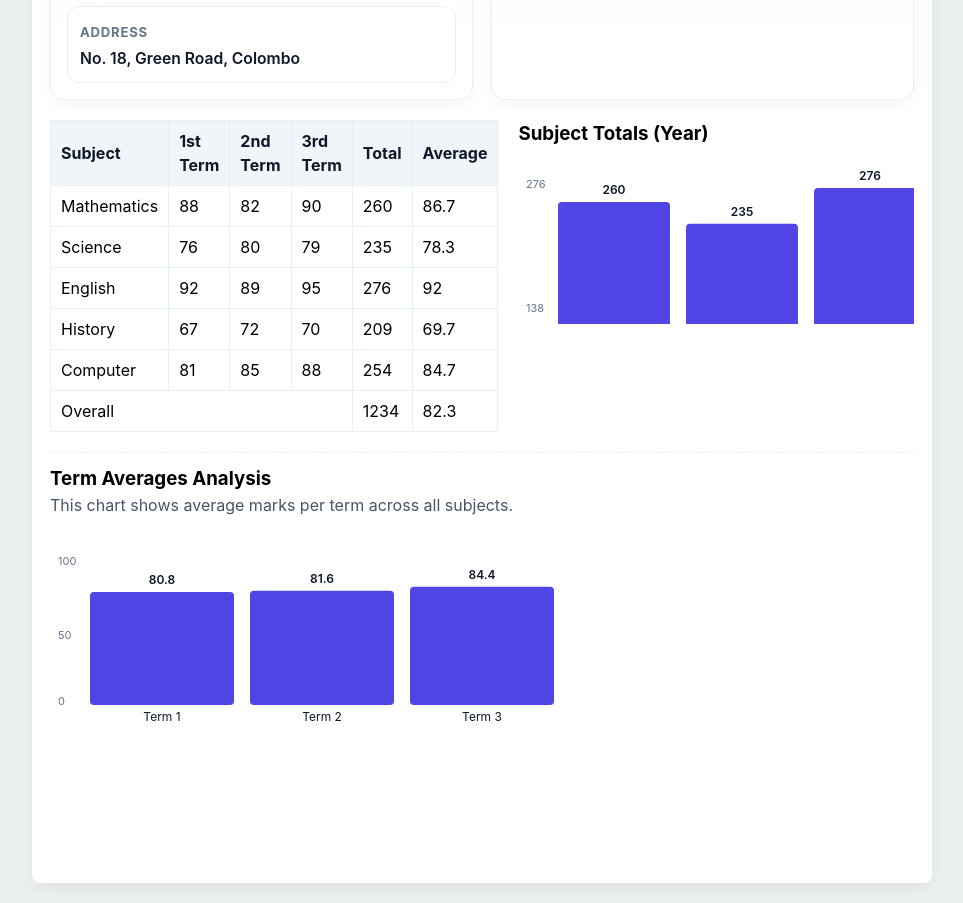
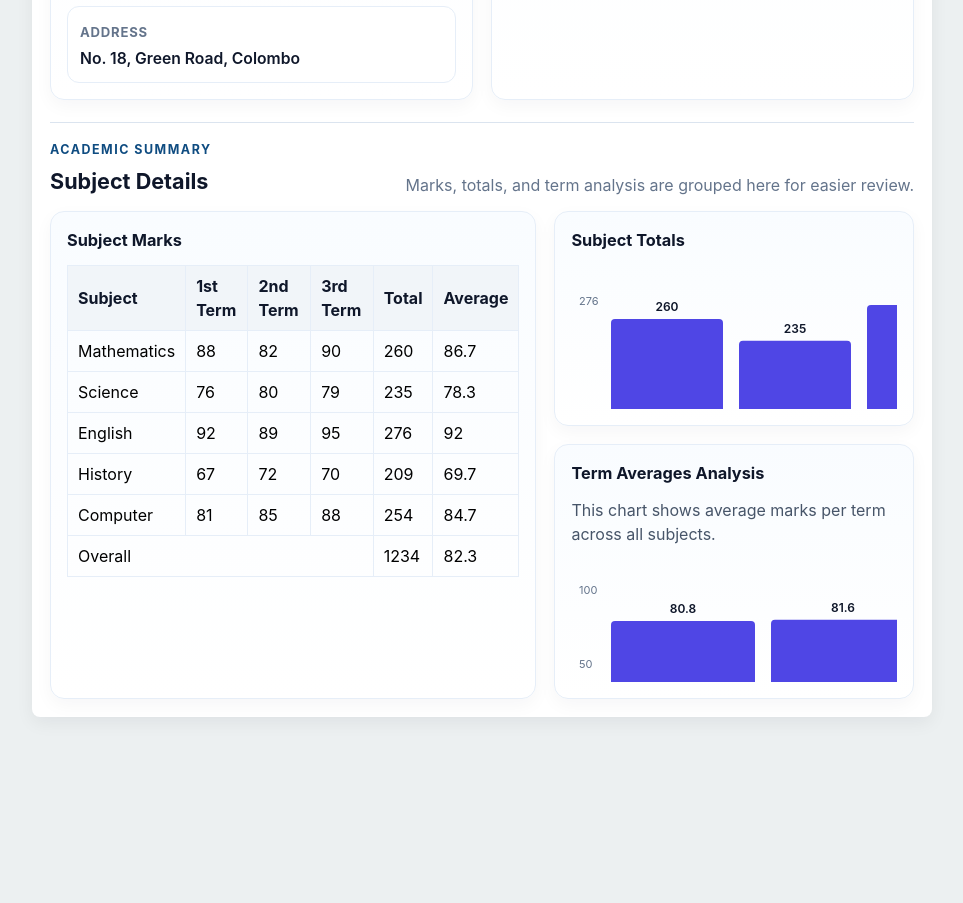
Before and after one commit to Lalindu0923/githubTester, a React (Vite) app in the folder studentDashboard/: page /profile in a window 1280 px wide. Shown: the part 700-1603 px from the top of the page, without its empty margins (158-1121 px from the left). After the commit the page ends 1437 px from the top, so only its background shows below. Built offline with nearby package versions, Linux system fonts and the light colour scheme.

Commit message:
feat: partition student profile and subject details

```diff
--- a/studentDashboard/src/components/Student.jsx
+++ b/studentDashboard/src/components/Student.jsx
@@ -215,7 +215,18 @@ export default function Student({ student = sampleStudent }) {
         </article>
       </section>
 
-      <section className="student-details">
+      <section className="student-subjects-section">
+        <div className="student-section-header">
+          <div>
+            <p className="profile-kicker">Academic Summary</p>
+            <h3>Subject Details</h3>
+          </div>
+          <p className="section-note">Marks, totals, and term analysis are grouped here for easier review.</p>
+        </div>
+
+        <div className="student-subjects-grid">
+          <article className="student-subject-panel student-table-panel">
+            <h4>Subject Marks</h4>
             <table className="marks-table">
               <thead>
                 <tr>
@@ -247,17 +258,21 @@ export default function Student({ student = sampleStudent }) {
                 </tr>
               </tfoot>
             </table>
+          </article>
 
+          <article className="student-subject-panel">
+            <h4>Subject Totals</h4>
             <div className="chart-wrap">
-          <h3>Subject Totals (Year)</h3>
               <SimpleBarChart data={subjectTotalsForChart} width={720} height={320} labelKey="value" />
             </div>
-      </section>
+          </article>
 
-      <section className="student-analysis">
-        <h3>Term Averages Analysis</h3>
+          <article className="student-subject-panel student-analysis-panel">
+            <h4>Term Averages Analysis</h4>
             <p className="analysis-note">This chart shows average marks per term across all subjects.</p>
             <SimpleBarChart data={termAverages} width={560} height={220} labelKey="value" />
+          </article>
+        </div>
       </section>
     </div>
   )
--- a/studentDashboard/src/styles/Student.css
+++ b/studentDashboard/src/styles/Student.css
@@ -324,26 +324,73 @@
   grid-column: 1 / -1;
 }
 
+.student-subjects-section {
+  margin-top: 22px;
+  padding-top: 18px;
+  border-top: 1px solid #dbe4ef;
+}
+
+.student-section-header {
+  display: flex;
+  justify-content: space-between;
+  align-items: flex-end;
+  gap: 16px;
+  margin-bottom: 14px;
+}
+
+.student-section-header h3,
+.student-subject-panel h4 {
+  margin: 0;
+  color: #0f172a;
+}
+
+.student-section-header h3 {
+  font-size: 1.35rem;
+}
+
+.section-note {
+  margin: 0;
+  color: #64748b;
+  max-width: 520px;
+  text-align: right;
+}
+
+.student-subjects-grid {
+  display: grid;
+  grid-template-columns: 1.15fr 0.85fr;
+  gap: 18px;
+}
+
+.student-subject-panel {
+  background: linear-gradient(180deg, #f9fcff, #ffffff);
+  border: 1px solid #e6eef8;
+  border-radius: 14px;
+  padding: 16px;
+  box-shadow: 0 6px 18px rgba(15, 23, 42, 0.04);
+}
+
+.student-table-panel {
+  grid-row: span 2;
+}
+
+.student-subject-panel h4 {
+  font-size: 1.02rem;
+  margin-bottom: 12px;
+}
+
+.student-analysis-panel {
+  grid-column: 2;
+}
+
 .student-name {
   margin: 0;
   font-size: 1.25rem;
   color: #0f172a;
 }
 
-.student-meta {
-  color: #475569;
-  font-size: 0.95rem;
-}
-
-.student-details {
-  display: flex;
-  gap: 20px;
-  align-items: flex-start;
-}
-
 .marks-table {
   border-collapse: collapse;
-  width: 320px;
+  width: 100%;
 }
 
 .marks-table th,
@@ -366,13 +413,7 @@
 }
 
 .chart-wrap {
-  flex: 1;
-}
-
-.student-analysis {
-  margin-top: 20px;
-  padding-top: 12px;
-  border-top: 1px dashed #e6eef8;
+  width: 100%;
 }
 
 .analysis-note {
@@ -492,6 +533,25 @@
   .profile-details-grid {
     grid-template-columns: 1fr;
   }
+
+  .student-subjects-grid {
+    grid-template-columns: 1fr;
+  }
+
+  .student-table-panel,
+  .student-analysis-panel {
+    grid-column: auto;
+    grid-row: auto;
+  }
+
+  .student-section-header {
+    flex-direction: column;
+    align-items: flex-start;
+  }
+
+  .section-note {
+    text-align: left;
+  }
 }
 
 @media (max-width: 640px) {
@@ -508,8 +568,4 @@
   .student-details {
     flex-direction: column;
   }
-
-  .marks-table {
-    width: 100%;
-  }
 }
```
Lines whose indentation alone changed are shown as unchanged.
